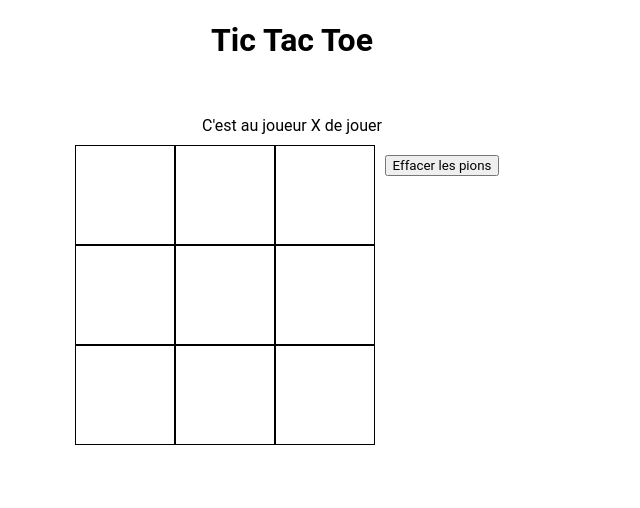
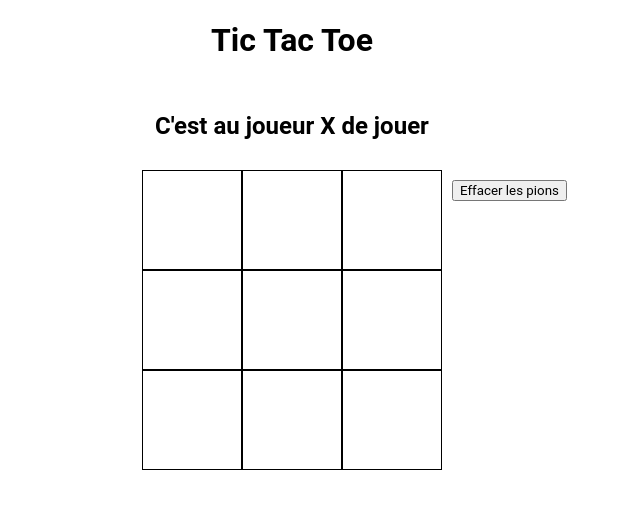
Before and after one commit to Francois389/Svelte-tic-tac-toe, a SvelteKit app: page / in a window 1280 px wide. Shown: the top 508 px of the page, without its empty margins (348-988 px from the left). Built offline with nearby package versions, Linux system fonts and the light colour scheme.

Commit message:
✨ Voyage temporel
On peut revenir à une ancienne version du jeux

```diff
--- a/src/routes/+page.svelte
+++ b/src/routes/+page.svelte
@@ -8,6 +8,8 @@
 	let winingSquare = [-1];
 	let toggled = false;
 
+	let gameHistory = [];
+
 	function forceUpdate() {
 		toggled = !toggled; // pour forcer la mise à jour du Board
 		game = game;
@@ -16,26 +18,47 @@
 	}
 
 	function handleClick(event) {
-		game.click(event.detail.indiceLigne, event.detail.indiceColonne);
-		forceUpdate();
+		const pionIsPlace = game.click(event.detail.indiceLigne, event.detail.indiceColonne);
+		let newGameHistory = game.createGameHistory(event.detail.indiceLigne, event.detail.indiceColonne);
+		if (pionIsPlace) {
+			gameHistory = [...gameHistory, newGameHistory];
+			forceUpdate();
+		}
 	}
 
 	function handleReset() {
 		game.reset();
+		gameHistory = [];
 		forceUpdate();
+	}
+
+	function handleTravelTime(pastGame, indice) {
+		console.log(pastGame);
+		game = pastGame.game;
+		gameHistory = gameHistory.slice(0, indice + 1);
+		forceUpdate();
+		console.log(game.board);
 	}
 
 </script>
 
 <h1>Tic Tac Toe</h1>
 <div class="app">
-    <div class="status">
-        C'est au joueur { game.currentPlayer() } de jouer
-    </div>
+    <h2 class="status">
+        {#if (!game.isGameOver())}
+            C'est au joueur { game.currentPlayer() } de jouer
+        {:else if (game.isNull() && game.getWinner() === '')}
+            Match null
+        {:else }
+            Le joueur {game.getWinner()} à gagné
+        {/if}
+    </h2>
     <div class="playingArea">
+        <div class="action"></div>
         {#key toggled}
             <Board board={board}
                    winingSquare={winingSquare}
+                   matchNull={game.isNull() && game.getWinner() === ''}
                    on:coordonnee={handleClick}
             ></Board>
         {/key}
@@ -43,6 +66,17 @@
             <button class="reset" on:click={handleReset}>
                 Effacer les pions
             </button>
+            <div class="timeTravel">
+                {#each gameHistory as pastGame, i}
+                    <div>
+                        <button on:click={() => handleTravelTime(pastGame, i)}
+                                class="{i === gameHistory.length - 1 ? 'disabled' : ''}"
+                                disabled={i === gameHistory.length - 1}>
+                            {i + 1}. Joueur {pastGame.currentPlayer} à joué en ({pastGame.ligne}, {pastGame.colonne})
+                        </button>
+                    </div>
+                {/each}
+            </div>
         </div>
     </div>
 </div>
--- a/src/routes/Board.svelte
+++ b/src/routes/Board.svelte
@@ -4,6 +4,7 @@
 
 	export let board = [['', '', ''], ['', '', ''], ['', '', '']];
 	export let winingSquare = [-1];
+	export let matchNull = false;
 
 	const clickDispatch = createEventDispatcher();
 
@@ -17,18 +18,17 @@
 	function isWiningSquare(ligne, colonne) {
 		return winingSquare.includes(ligne * 3 + colonne);
 	}
-
-	console.log(winingSquare);
 </script>
 
 <div class="board">
     {#each board as ligne, indiceLigne}
         <div class="ligne">
             {#each ligne as cellule, indiceColonne}
-                <button class="cellule {isWiningSquare(indiceLigne, indiceColonne) ? 'wining': ''}"
-                        on:click={() => {handleClick(indiceLigne, indiceColonne)}}
+                <button
+                    class="cellule {isWiningSquare(indiceLigne, indiceColonne) ? 'wining': ''} {matchNull ? 'null' : ''}"
+                    on:click={() => {handleClick(indiceLigne, indiceColonne)}}
                 >
-                    {cellule}
+                    <span class="content">{cellule}</span>
                 </button>
             {/each}
         </div>
--- a/src/routes/css/board.css
+++ b/src/routes/css/board.css
@@ -21,4 +21,32 @@
 
 .cellule.wining {
     color: green;
+    animation-name: fade;
+    animation-duration: 1.5s;
+    animation-iteration-count: infinite;
 }
+
+.cellule.null > .content {
+    animation-name: disappear;
+    animation-duration: 1.5s;
+    animation-fill-mode: forwards;
+}
+
+@keyframes fade {
+    0% {
+        font-size: 4vh;
+    }
+    50% {
+        font-size: 8vh;
+    }
+    100% {
+        font-size: 4vh;
+    }
+}
+
+@keyframes disappear {
+    to {
+        font-size: 0;
+        opacity: 0;
+    }
+}
--- a/src/routes/css/style.css
+++ b/src/routes/css/style.css
@@ -24,4 +24,14 @@ body {
 
 .action {
     margin: 10px;
+    display: flex;
+    flex-direction: column;
+    align-items: start;
+    width: 180px;
 }
+
+.timeTravel {
+    display: flex;
+    flex-direction: column;
+    margin-top: 20px;
+}
--- a/src/routes/data/Board.ts
+++ b/src/routes/data/Board.ts
@@ -25,4 +25,10 @@ export class Board {
     public reset() {
         this.board = [['', '', ''], ['', '', ''], ['', '', '']];
     }
+
+    public copie(): Board {
+        const newBoard = new Board()
+        newBoard.board = this.getBoard()
+        return newBoard
+    }
 }
--- a/src/routes/data/Game.ts
+++ b/src/routes/data/Game.ts
@@ -1,9 +1,7 @@
 import { Board } from './Board.ts';
 
 export class Game {
-
-
-    private readonly players = ['X', 'O'];
+    private static readonly players = ['X', 'O'];
 
     private _board: Board;
     private _nbTour: number;
@@ -24,15 +22,23 @@ export class Game {
     }
 
     public currentPlayer(): string {
-        return this.players[this._nbTour % 2];
+        return Game.players[this._nbTour % 2];
     }
 
-    public click(ligne: number, colonne: number) {
+    /**
+     * Place si possible le pion du joueur courant sur cellule donnée par la ligne et la colonne
+     * @param ligne
+     * @param colonne
+     * @return true si le pion a été posé, false sinon
+     */
+    public click(ligne: number, colonne: number): boolean {
+        let pionIsPlace = false;
         if (!this.isGameOver()) {
-            const resultat = this._board.clique(ligne, colonne, this.currentPlayer());
-            if (resultat) this._nbTour++;
+            pionIsPlace = this._board.clique(ligne, colonne, this.currentPlayer());
+            if (pionIsPlace) this._nbTour++;
         }
         this.updateWinigSquare();
+        return pionIsPlace;
     }
 
     public isGameOver(): boolean {
@@ -85,8 +91,36 @@ export class Game {
     }
 
     public reset() {
-        this._board.reset()
-        this._nbTour = 0
-        this._winingSquare = []
+        this._board.reset();
+        this._nbTour = 0;
+        this._winingSquare = [];
+    }
+
+    public copie(): Game {
+        const newGame = new Game();
+        newGame._board = this._board.copie();
+        newGame._nbTour = this._nbTour;
+        newGame._winingSquare = [...this._winingSquare];
+
+        return newGame;
+    }
+
+    public createGameHistory(ligne, colonne) {
+        const resultat = {
+            'game': this.copie(),
+            'currentPlayer': Game.players[(this._nbTour + 1) % 2],
+            'ligne': ligne,
+            'colonne': colonne
+        };
+
+        return resultat;
+    }
+
+    public getWinner(): string {
+        return this._winingSquare.length == 0 ? '' : Game.players[(this._nbTour + 1) % 2];
+    }
+
+    public isNull(): boolean {
+        return this._board.isFull();
     }
 }
```
